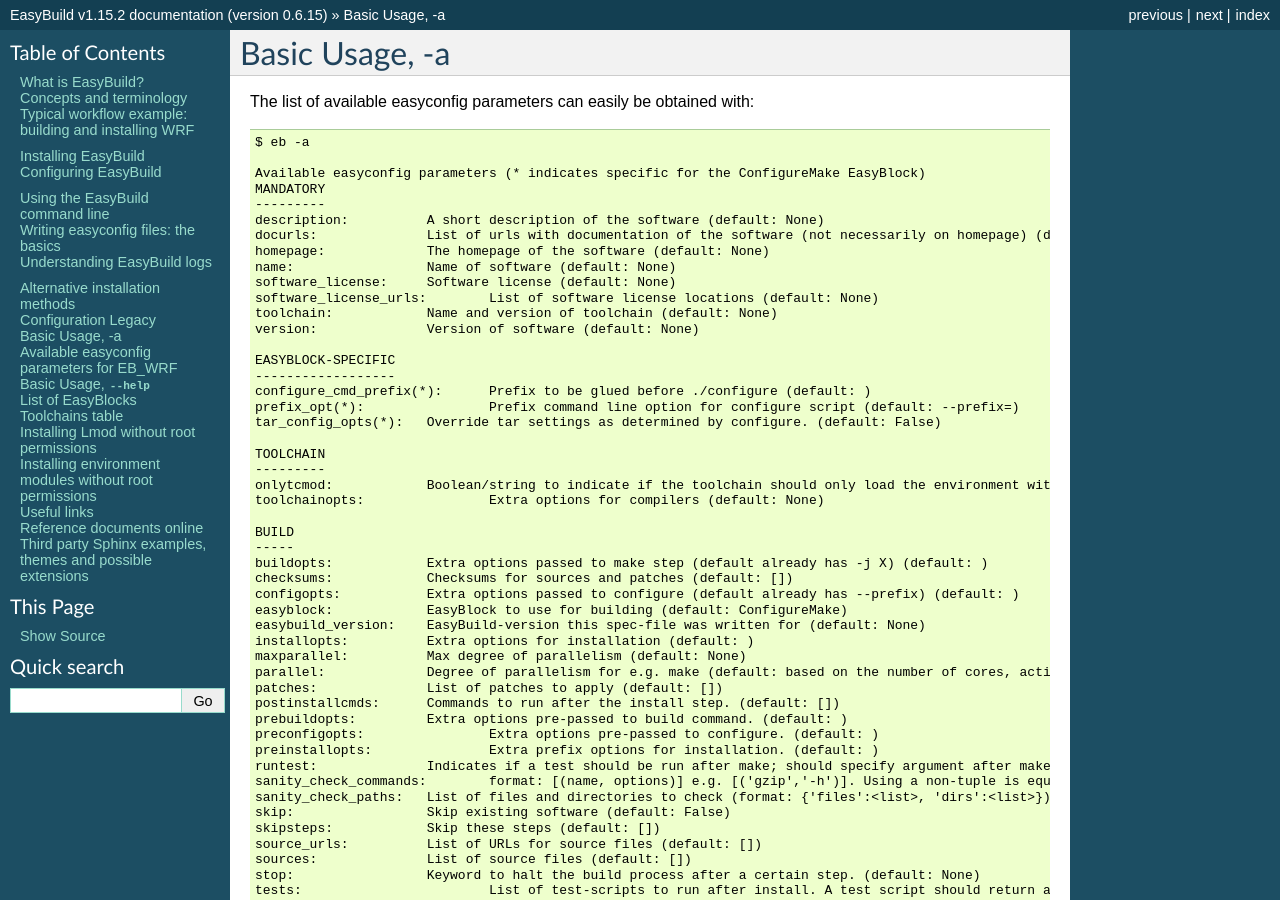
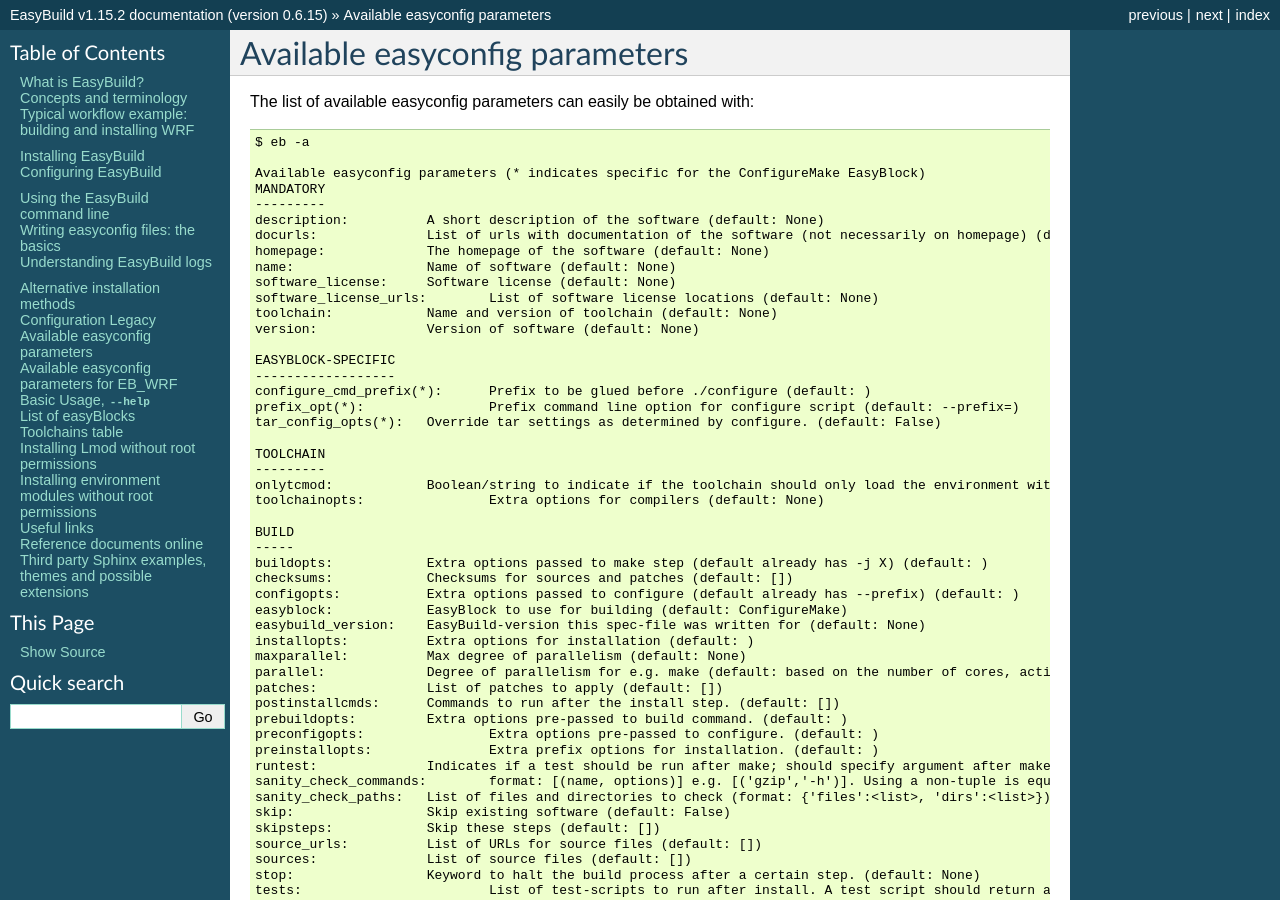
Before and after one commit to easybuilders/easybuild, a Sphinx documentation site: the page built from docs/eb_a.rst, in a window 1280 px wide and 900 px high. Built offline with Sphinx 7.4.7, drawn with Linux system fonts in a browser that asks for light colours; some of the changed text lies outside the part shown.

Commit message:
fix titles

```diff
--- a/docs/eb_a.rst
+++ b/docs/eb_a.rst
@@ -1,8 +1,8 @@
 
 .. _easyconfigs_parameters:
 
-Basic Usage, -a
----------------
+Available easyconfig parameters
+-------------------------------
 
 The list of available easyconfig parameters can easily be obtained with:
 
--- a/docs/eb_list_easyblocks.rst
+++ b/docs/eb_list_easyblocks.rst
@@ -1,7 +1,7 @@
 
 .. _basic_usage_easyblocks:
 
-List of EasyBlocks
+List of easyBlocks
 ==================
 
 The list of available easyblocks can easily be obtained as follows:
```
